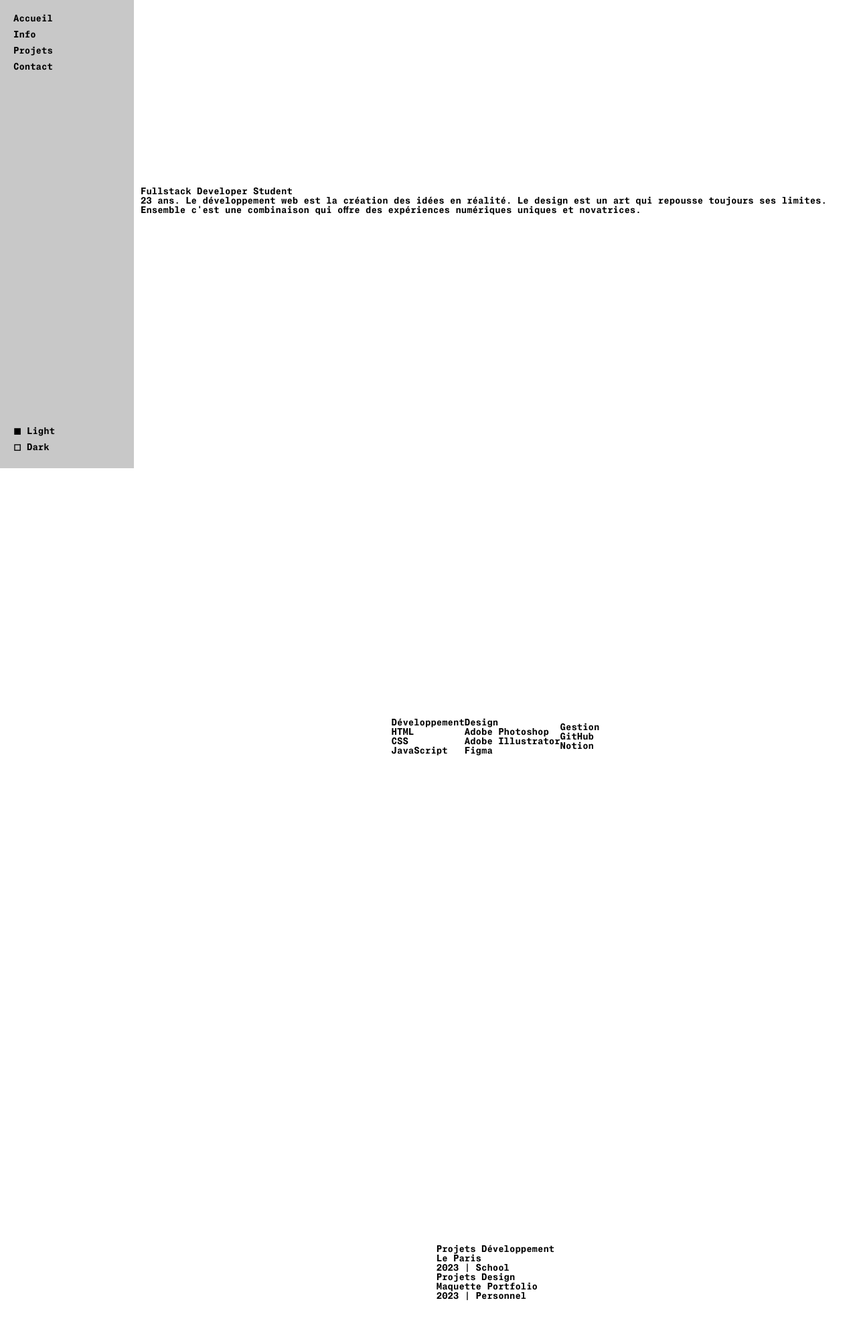
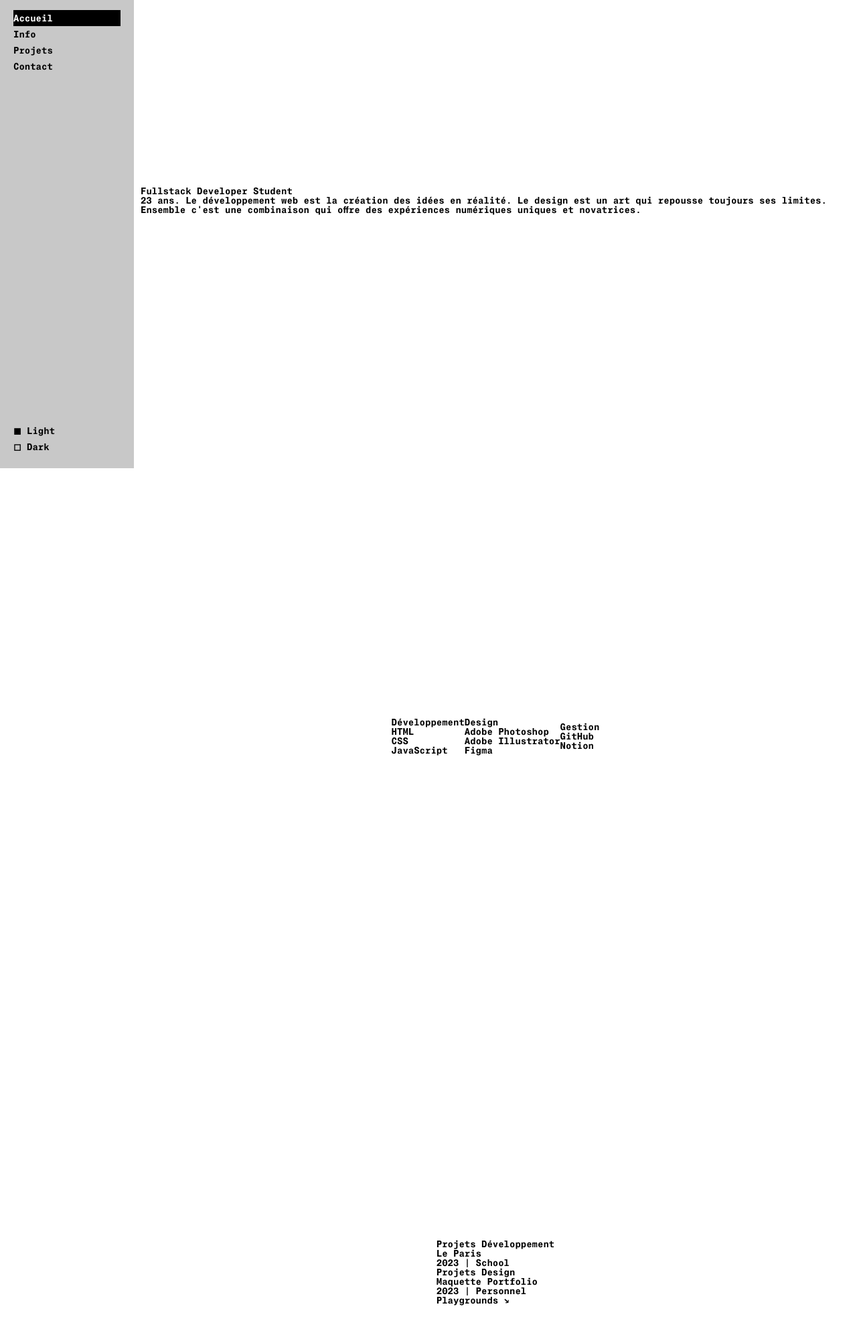
Before and after one commit to vinsliu/VincentL, a plain HTML site: page index.html in a window 1280 px wide. Shown: the part 101-2088 px from the top of the page at 67% size. Drawn offline with Linux system fonts and the light colour scheme.

Commit message:
🎨 Minor adjustment

```diff
--- a/assets/css/style.css
+++ b/assets/css/style.css
@@ -32,6 +32,9 @@ h6 {
 a {
   color: inherit;
   text-decoration: none;
+  &:hover {
+    opacity: 0.5;
+  }
 }
 ol,
 ul {
--- a/index.html
+++ b/index.html
@@ -17,7 +17,7 @@
       <nav class="header_nav">
         <ol>
           <li>
-            <a href="#accueil" class="nav_item">
+            <a href="#accueil" class="nav_item active">
               <span class="header_nav_symbol">&#8627;</span>
               <span class="header_nav_text">Accueil</span>
             </a>
@@ -123,6 +123,10 @@
               </li>
             </ul>
           </div>
+          <div>
+            <h2></h2>
+            <a href="">Playgrounds &#8600;</a>
+          </div>
         </div>
       </section>
       <section class="page" id="contact" data-page="contact">
```
